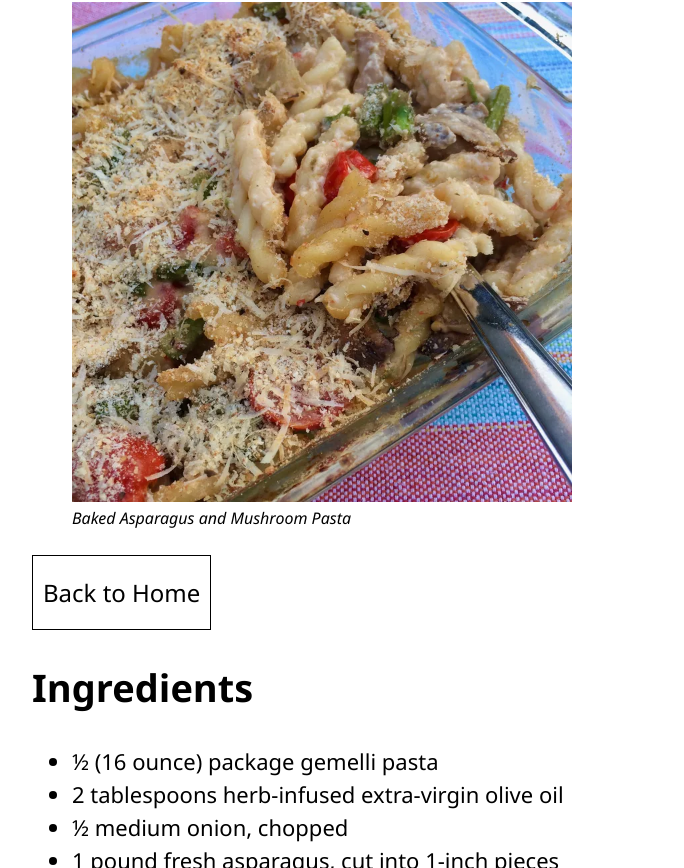
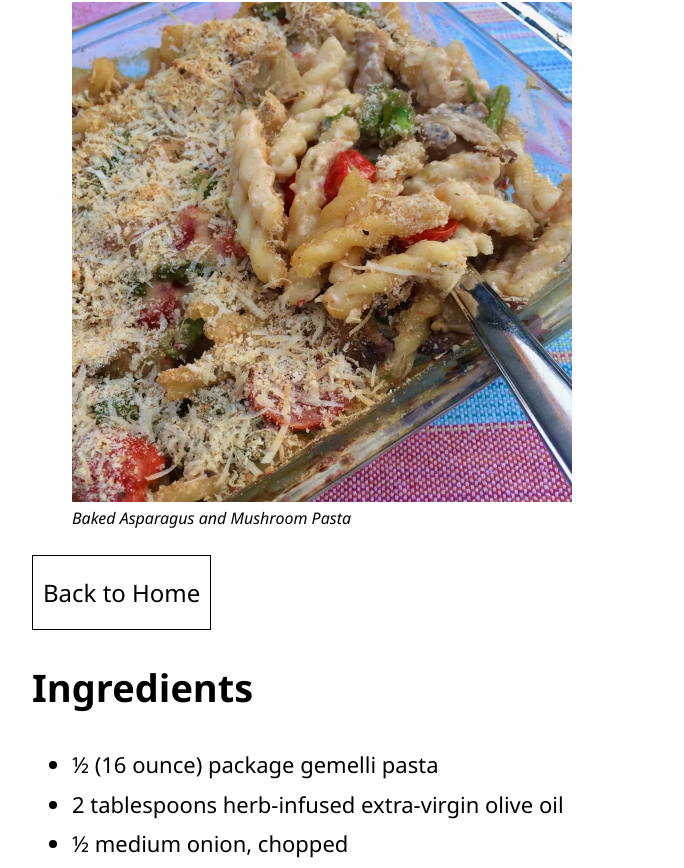
Before and after one commit to giannisvozikis/odin-recipes, a plain HTML site: page recipes/pasta.html in a window 1280 px wide. Shown: the part 84-952 px from the top of the page, without its empty margins (8-692 px from the left). Drawn offline with Linux system fonts and the light colour scheme.

Commit message:
Fix line height for the ul and ol in recipes pages

```diff
--- a/styles/recipes.css
+++ b/styles/recipes.css
@@ -13,7 +13,7 @@ h2 {
 
 ul li, ol li {
     font-size: 22px;
-    line-height: 1.5;
+    line-height: 1.8;
 }
 
 img {
```
